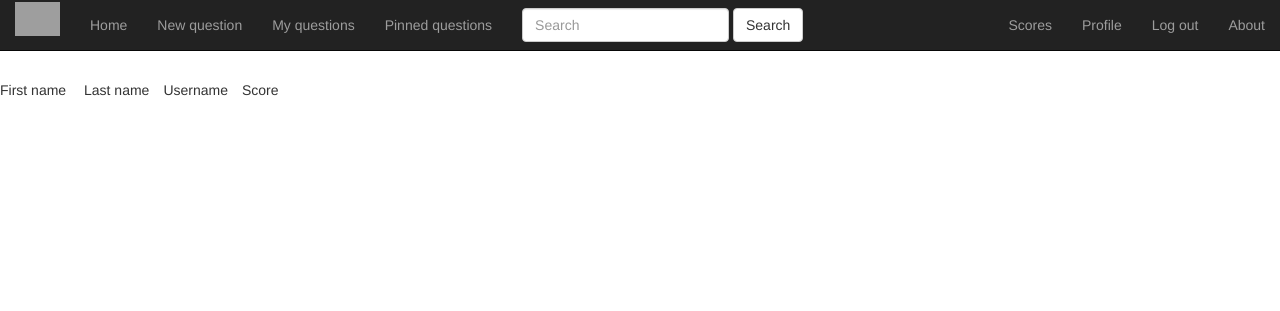
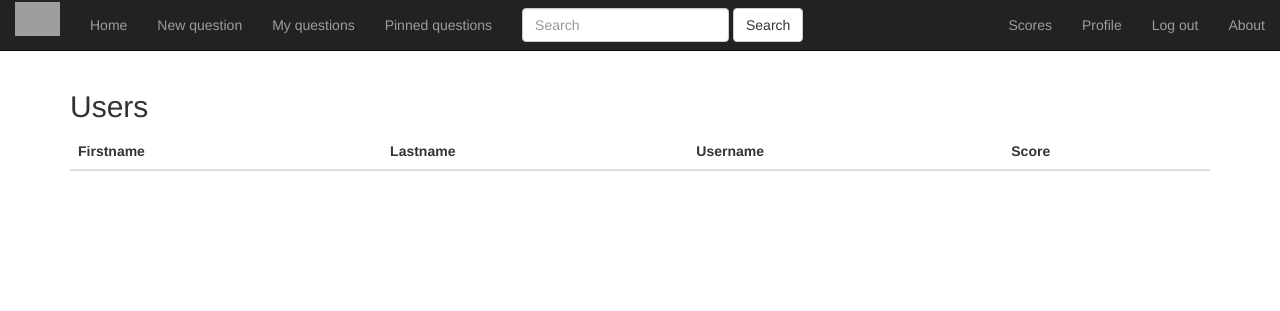
Before and after one commit to siljr/pu, a Django app: page /questions/scores/ in a window 1280 px wide. Shown: the top 311 px of the page. Run offline with Django 3.2, Linux system fonts and the light colour scheme; the visitor is signed in with stand-in values (Sample User, id 1); data comes from the database, SQL or seed files in the repository; lists and menus that the app fills with data are empty; some libraries are stand-ins or nearby versions; grey boxes are pictures that could not be loaded.

Commit message:
Scores table

```diff
--- a/questions/templates/scores.html
+++ b/questions/templates/scores.html
@@ -3,22 +3,50 @@
 
 {% block content %}
 
-    <br>
-    <br>
-    <br>
-    <br>
-    {% if user.is_staff %}
-        First name&emsp; Last name&emsp;Username&emsp;Score <br>
-        {% for user, score  in lists %}
-            {{ user.first_name }}&emsp;{{ user.last_name }}&emsp;{{ user.username }}&emsp;{{ score }}<br>
 
 
-        {% endfor %}
+
+
+<head>
+  <meta name="viewport" content="width=device-width, initial-scale=1">
+  <link rel="stylesheet" href="https://maxcdn.bootstrapcdn.com/bootstrap/3.3.7/css/bootstrap.min.css">
+  <script src="https://ajax.googleapis.com/ajax/libs/jquery/3.2.0/jquery.min.js"></script>
+  <script src="https://maxcdn.bootstrapcdn.com/bootstrap/3.3.7/js/bootstrap.min.js"></script>
+</head>
+<body>
+
+<div class="container">
+  <h2>Users</h2>
+   <div class="table-responsive">
+  <table class="table">
+    <thead>
+      <tr>
+        <th>Firstname</th>
+        <th>Lastname</th>
+        <th>Username</th>
+        <th>Score</th>
+      </tr>
+    </thead>
+    <tbody>
+    {% if user.is_staff %}
+        {% for user, score  in lists %}
+      <tr>
+        <td>{{ user.first_name }}</td>
+        <td>{{ user.last_name }}</td>
+        <td>{{ user.username }}</td>
+        <td>{{ score }}</td>
+      </tr>
+    {% endfor %}
     {% else %}
         You do not have permission to this page <br>
         <a href="/questions/">Home</a>
+    {% endif %}
+    </tbody>
+  </table>
+  </div>
+</div>
 
-    {% endif %}
+</body>
 
 
 
--- a/questions/views.py
+++ b/questions/views.py
@@ -154,7 +154,7 @@ def answers(request, question_id):
             else:
                 form = AnswerForm()
 
-    answers = reversed(Answer.objects.filter(answer_to=question).order_by('created_at'))
+    answers = Answer.objects.filter(answer_to=question).order_by('created_at')
     context = {'question': question, 'answers': answers, 'myanswers': Answer.objects.filter(user=request.user) }  # Including one question and zero or more answers
     return render(request, 'answers.html', context, {'form': form, })
 
```
